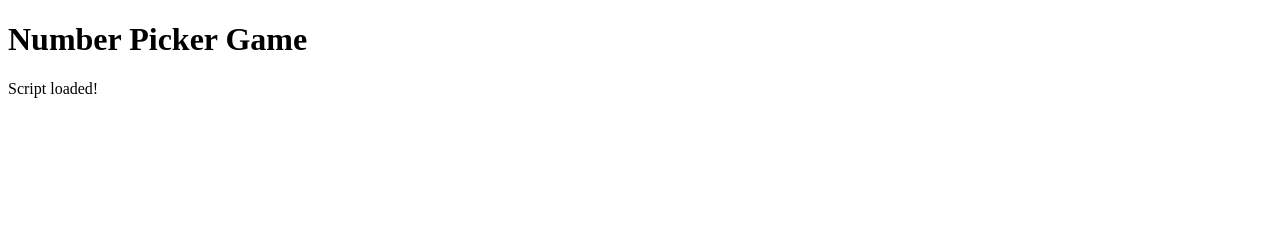
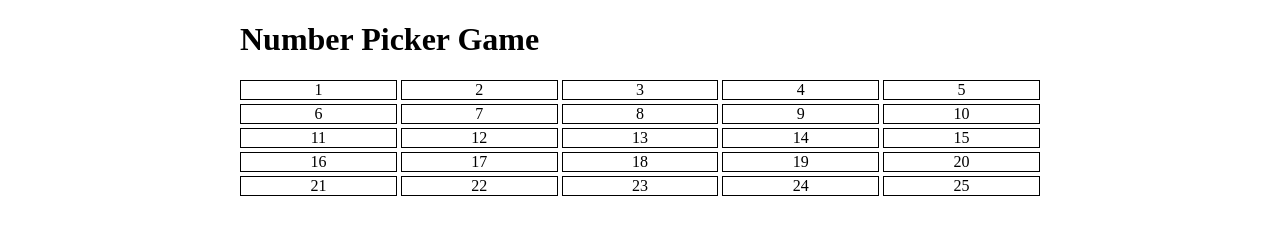
Before and after one commit to zotdv0/number-picker-game, a website built with Vite: page index.html in a window 1280 px wide. Built offline with nearby package versions, Linux system fonts and the light colour scheme.

Commit message:
feat(board): add game board placeholder

```diff
--- a/index.html
+++ b/index.html
@@ -9,6 +9,7 @@
 <body>
     <main id="app">
         <h1>Number Picker Game</h1>
+        <section id="board"></section>
     </main>
 <script type="module" src="/src/main.ts"></script>
 </body>
--- a/public/style.css
+++ b/public/style.css
@@ -1,3 +1,18 @@
 *, *:before, *:after {
     box-sizing: border-box;
 }
+
+#app {
+    margin: auto;
+    max-width: 800px;
+}
+
+#board {
+    display: grid;
+    text-align: center;
+    gap: 0.25rem;
+}
+
+.cell {
+    border: 1px solid black;
+}
--- a/src/main.ts
+++ b/src/main.ts
@@ -1,5 +1,20 @@
+const boardSide = 5;
+const createBoard = (boardElement: HTMLElement) => {
+    if (boardElement.childElementCount === 0) {
+        boardElement.classList.add(`board-side-${boardSide}`);
+        boardElement.style.gridTemplateColumns = `repeat(${boardSide}, 1fr)`;
+        boardElement.style.gridTemplateRows = `repeat(${boardSide}, 1fr)`;
+        for (let index = 0; index < boardSide * boardSide; ++index) {
+            const cellElement = document.createElement("div");
+            cellElement.id = "cell_" + index;
+            cellElement.className = "cell";
+            cellElement.innerText = `${index+1}`;
+            boardElement.appendChild(cellElement);
+        }
+    }
+}
+
 document.addEventListener('DOMContentLoaded', () => {
-    const hello = document.createElement('p');
-    hello.textContent = 'Script loaded!';
-    document.getElementById('app')!.appendChild(hello);
+    const boardElement = <HTMLElement> document.querySelector("#board");
+    createBoard(boardElement);
 });
```
